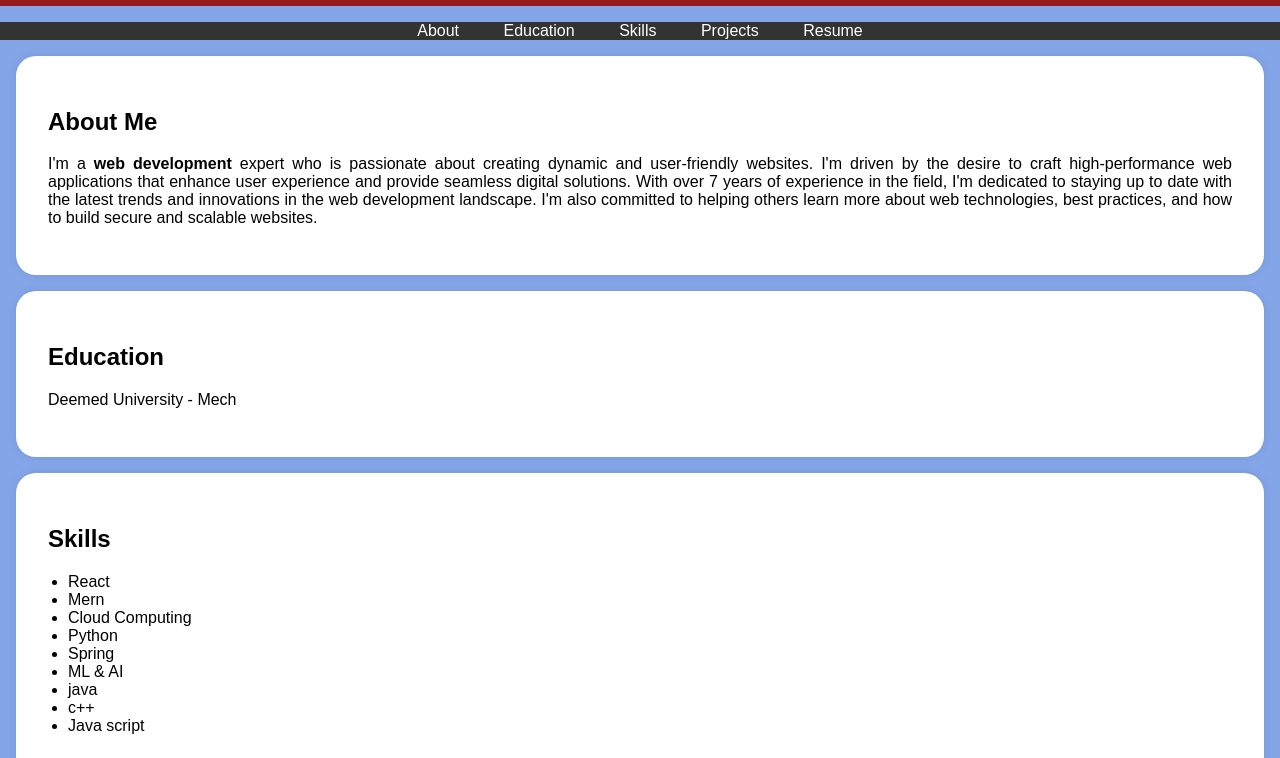
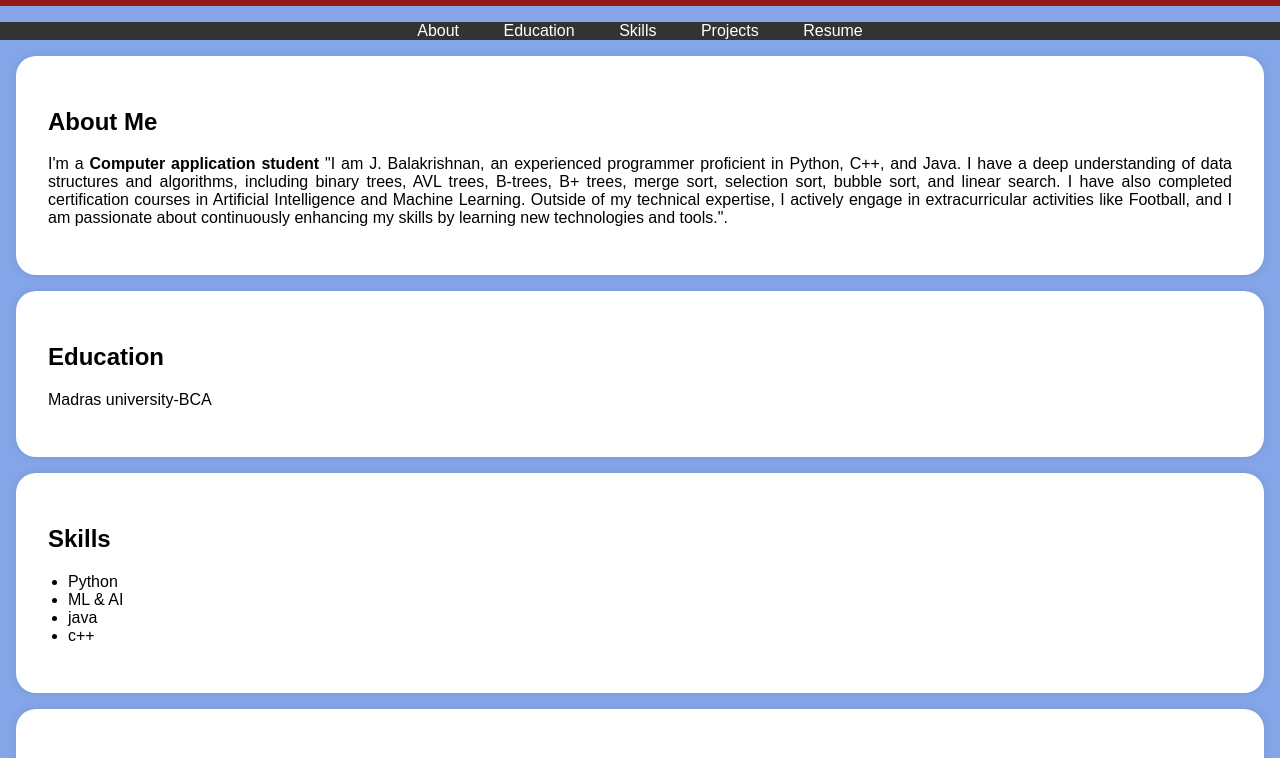
Before and after one commit to Grb689/Digital-portfolio, a plain HTML site: page index.html in a window 1280 px wide. Shown: the part 191-949 px from the top of the page. Drawn offline with Linux system fonts and the light colour scheme.

Commit message:
Update index.html

```diff
--- a/index.html
+++ b/index.html
@@ -96,8 +96,8 @@
         <div class="header-content">
             <!-- Add your profile picture here -->
             <img src="passport photo.jpg" alt="Your Profile Picture" class="profile-picture">
-            <h1>Pranesh S</h1>
-            <p>Am Mechanical Engineer</p>
+            <h1>J. Balakrishnan</h1>
+            <p>Am Computer application student</p>
         </div>
     </header>
 
@@ -115,12 +115,13 @@
     <section id="about">
         <div class="section-content">
             <h2>About Me</h2>
-            <p>I'm a <b>web development</b> expert who is passionate about creating dynamic and user-friendly websites.
-                I'm driven by the desire to craft high-performance web applications that enhance user experience and provide
-                 seamless digital solutions. With over 7 years of experience in the field, I'm dedicated to staying up to date
-                 with the latest trends and innovations in the
-                 web development landscape. I'm also committed to helping others learn more about web technologies,
-                 best practices, and how to build secure and scalable websites.</p>
+            <p>I'm a <b>Computer application student</b>
+            "I am J. Balakrishnan, an experienced programmer proficient in Python, C++, and Java.
+             I have a deep understanding of data structures and algorithms, including binary trees,
+             AVL trees, B-trees, B+ trees, merge sort, selection sort, bubble sort, and linear search.
+             I have also completed certification courses in Artificial Intelligence and Machine Learning.
+             Outside of my technical expertise, I actively engage in extracurricular activities like Football,
+            and I am passionate about continuously enhancing my skills by learning new technologies and tools.".</p>
 
         </div>
     </section>
@@ -128,7 +129,7 @@
     <section id="education">
         <div class="section-content">
             <h2>Education</h2>
-            <p>Deemed University  - Mech</p>
+            <p>Madras university-BCA</p>
 
 
         </div>
@@ -138,15 +139,10 @@
         <div class="section-content">
             <h2>Skills</h2>
             <ul>
-                <li>React</li>
-                <li>Mern</li>
-                <li>Cloud Computing</li>
                 <li>Python</li>
-                <li>Spring</li>
                 <li>ML & AI</li>
                 <li>java</li>
                 <li>c++</li>
-                <li>Java script</li>
             </ul>
         </div>
     </section>
@@ -176,7 +172,7 @@
     </section>
 
     <footer>
-        <p>&copy; 2025 Pranesh S</p>
+        <p>&copy; 2025 J. Balakrishnan</p>
     </footer>
 
     <script>
```
